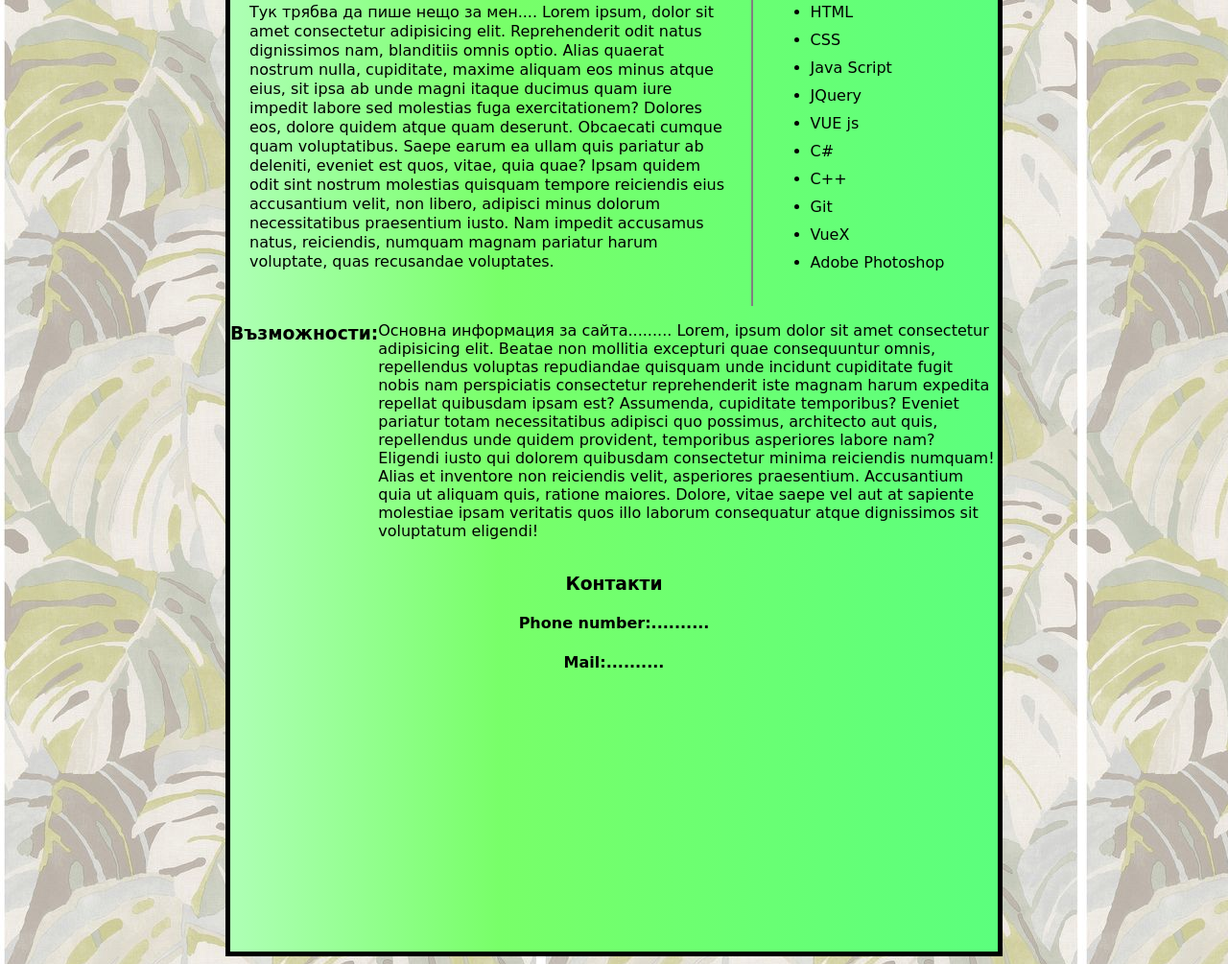
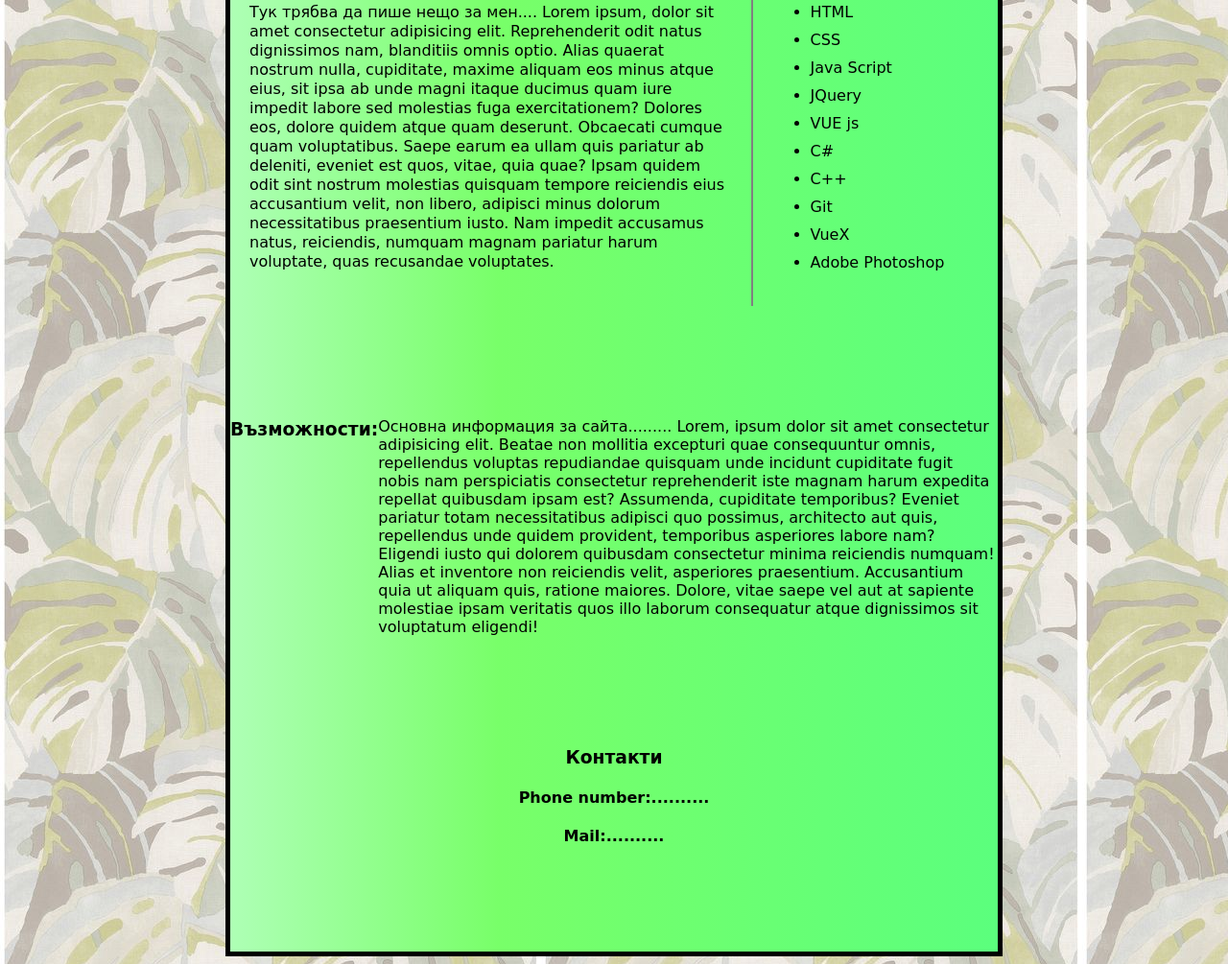
Before and after one commit to Viktorcho1/Viktorcho1.github.io, a plain HTML site: page index.html in a window 1280 px wide. Shown: the part 321-1326 px from the top of the page at 96% size. Drawn offline with Linux system fonts and the light colour scheme; a web font is replaced by a local one.

Commit message:
Update 3.0

```diff
--- a/style.css
+++ b/style.css
@@ -32,7 +32,6 @@ background: linear-gradient(90deg, rgba(174,255,181,1) 0%, rgba(120,255,105,1) 3
 
 .translate{
 	background: transparent;
-	border:2px solid red;
 	margin-left:20px;
 }
 
@@ -116,6 +115,7 @@ border:2px solid gray;
 	line-height: 20px;
 	color:#000000;
 }
+
 .sidebar{
 	padding:20px;
 	width: 30%;
@@ -132,6 +132,7 @@ transition: transform .5s ease;
 
 .autor-info{
 	display:flex;
+	margin-top: 100px;
 }
 
 .ainfo{
@@ -164,3 +165,7 @@ transition: transform .5s ease;
 .contact-info-3{
 	text-align: center;
 }
+
+.contact{
+margin-top:100px;
+}
```
